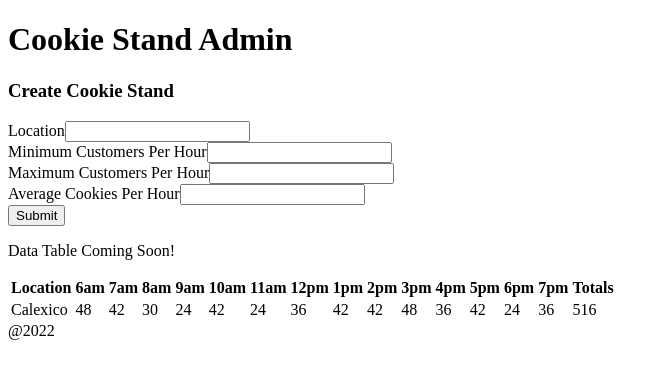
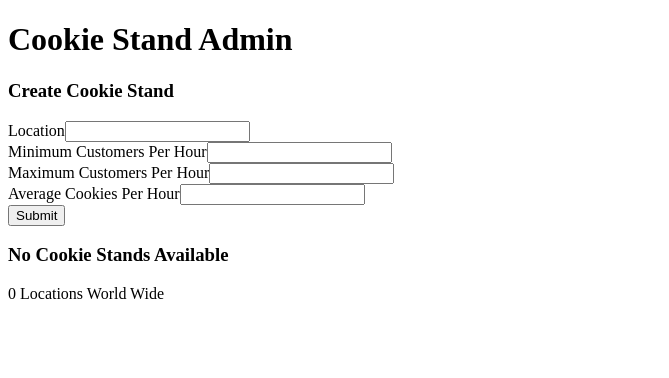
Before and after one commit to seattle-code-py-401-Brendon/cookie-stand-admin, a Next.js app: page / in a window 1280 px wide. Shown: the top 378 px of the page, without its empty margins (0-669 px from the left). Built offline with nearby package versions, Linux system fonts and the light colour scheme.

Commit message:
got rendered hardcoded data and proper if else statement for no locations, added locations count to footer

```diff
--- a/pages/components/footer/footer.js
+++ b/pages/components/footer/footer.js
@@ -1,5 +1,5 @@
-export default function Footer(){
-    return (
-        <footer className="bg-footer-color text-xs font-semibold p-2 bottom-0 ">@2022</footer>
-    )
+export default function Footer(props) {
+  return (
+    <footer className="bg-footer-color text-xs font-semibold p-2 bottom-0 ">{props.totalStores} Locations World Wide</footer>
+  )
 }
--- a/pages/components/main/form.js
+++ b/pages/components/main/form.js
@@ -42,8 +42,6 @@ export default function Form() {
         </section>
         <input type='submit' />
       </form>
-      <p className='font-semibold'>Data Table Coming Soon!</p>
-
 
     </section>
   )
--- a/pages/components/main/main.js
+++ b/pages/components/main/main.js
@@ -5,17 +5,23 @@ import Report from './reportTable.js';
 // bring in the table data from django backend deployment
 // new component that does API request? or just do in report?
 
-// create hardcoded object
-// const cookieStore = {
-//   location:'';
-// }
+export default function Main(props) {
+  function checkData(props) {
+    if (props.totalStores > 0) {
+      return <Report stores={props} />;
+    }
+    else {
+      return <h3>No Cookie Stands Available</h3>
+    }
+  }
 
-export default function Main() {
+
+
   return (
-      <div className='flex flex-col pt-10 '>
-        <Form />
-        <Report/>
-      </div>
+    <div className='flex flex-col pt-10 '>
+      <Form />
+      {checkData(props)}
+    </div>
 
   )
 }
--- a/pages/components/main/reportTable.js
+++ b/pages/components/main/reportTable.js
@@ -1,13 +1,5 @@
 
-
-// hardcoded object
-const store = {
-  location:'Calexico',
-  cookiesPerHour: [48, 42, 30, 24, 42, 24, 36, 42, 42, 48, 36, 42, 24, 36]
-}
-
-export default function Report() {
-
+export default function Report(props) {
   let time = [];
   let pmTime = 1;
   let noonTime = 12;
@@ -25,22 +17,20 @@ export default function Report() {
       pmTime++;
     }
   }
+
+  const location = props.stores.stores[0].location;
+
   // create a map function to render hours from loop
   const hours = time.map((hr, index) =>
     <th key={index}>{hr}</th>
   )
-  const cookies = store.cookiesPerHour.map((ch, index) =>
+  const cookies = props.stores.stores[0].cookiesPerHour.map((ch, index) =>
     <td key={index}>{ch}</td>
   )
 
-  const sumCookies = store.cookiesPerHour.reduce((accumulator, current) => {
+  const sumCookies = props.stores.stores[0].cookiesPerHour.reduce((accumulator, current) => {
     return accumulator + current
   });
-
-
-
-
-
 
   return (
     <table>
@@ -51,7 +41,7 @@ export default function Report() {
           <th>Totals</th>
         </tr>
         <tr>
-          <td>{store.location}</td>
+          <td>{location}</td>
           {cookies}
           <td>{sumCookies}</td>
 
--- a/pages/index.js
+++ b/pages/index.js
@@ -3,12 +3,22 @@ import Main from './components/main/main.js';
 import Footer from './components/footer/footer.js';
 
 
+// hardcoded store, uncomment me to see it add to datatable
+const stores = [
+  // {
+  //   location: 'Calexico',
+  //   cookiesPerHour: [48, 42, 30, 24, 42, 24, 36, 42, 42, 48, 36, 42, 24, 36]
+  // }
+]
+
+const totalStores = stores.length;
+
 export default function Home() {
   return (
     <div className='bg-main-color h-screen'>
       <Header />
-      <Main />
-      <Footer />
+      <Main stores={stores} totalStores={totalStores} />
+      <Footer totalStores={totalStores} />
     </div>
   );
 }
```
Also changed, not shown: 1 other file (tests, documents, lock files or other folders).
